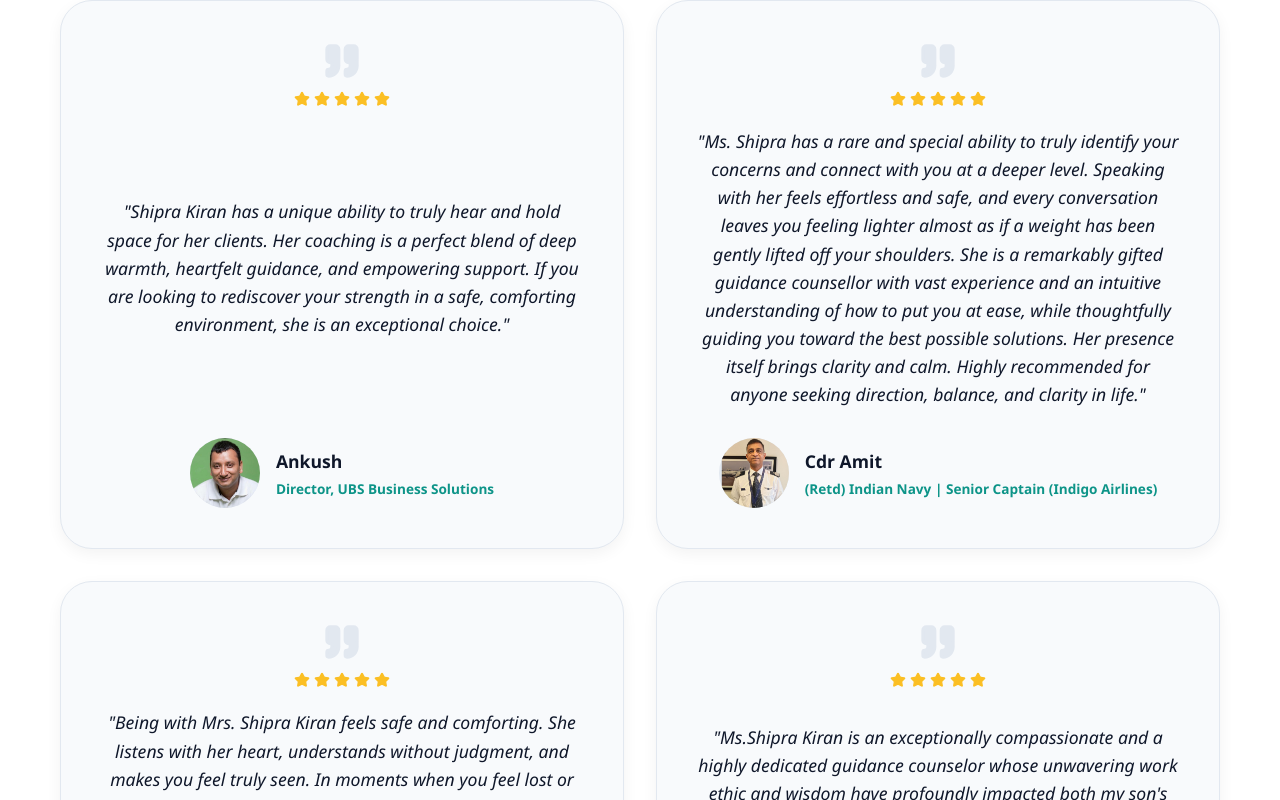
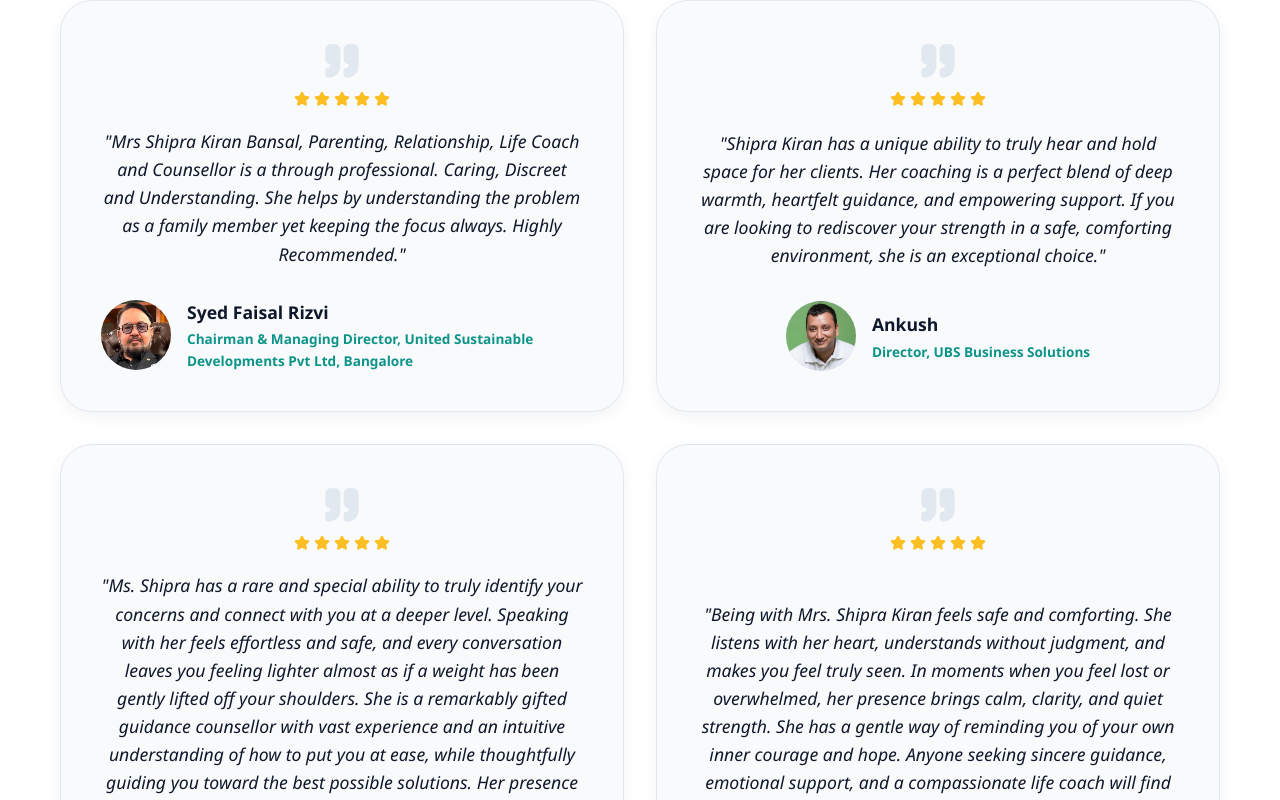
Before and after one commit to ArmouredScorpi0/Portfolio, a React (Vite) app: page / in a window 1280 px wide. Shown: the part 4038-4838 px from the top of the page. Built offline with nearby package versions, Linux system fonts and the light colour scheme.

Commit message:
Add VIP testimonials to App component
Added new testimonials for VIP clients with details and images.

```diff
--- a/src/App.jsx
+++ b/src/App.jsx
@@ -114,6 +114,13 @@ const App = () => {
 
   const testimonials = [
     // --- NEW VIP TESTIMONIALS ---
+    {
+      type: "named",
+      content: "Mrs Shipra Kiran Bansal, Parenting, Relationship, Life Coach and Counsellor is a through professional. Caring, Discreet and Understanding. She helps by understanding the problem as a family member yet keeping the focus always. Highly Recommended.",
+      label: "Syed Faisal Rizvi",
+      location: "Chairman & Managing Director, United Sustainable Developments Pvt Ltd, Bangalore",
+      image: "/Syed.jpeg"
+    },
     {
       type: "named",
       content: "Shipra Kiran has a unique ability to truly hear and hold space for her clients. Her coaching is a perfect blend of deep warmth, heartfelt guidance, and empowering support. If you are looking to rediscover your strength in a safe, comforting environment, she is an exceptional choice.",
```
